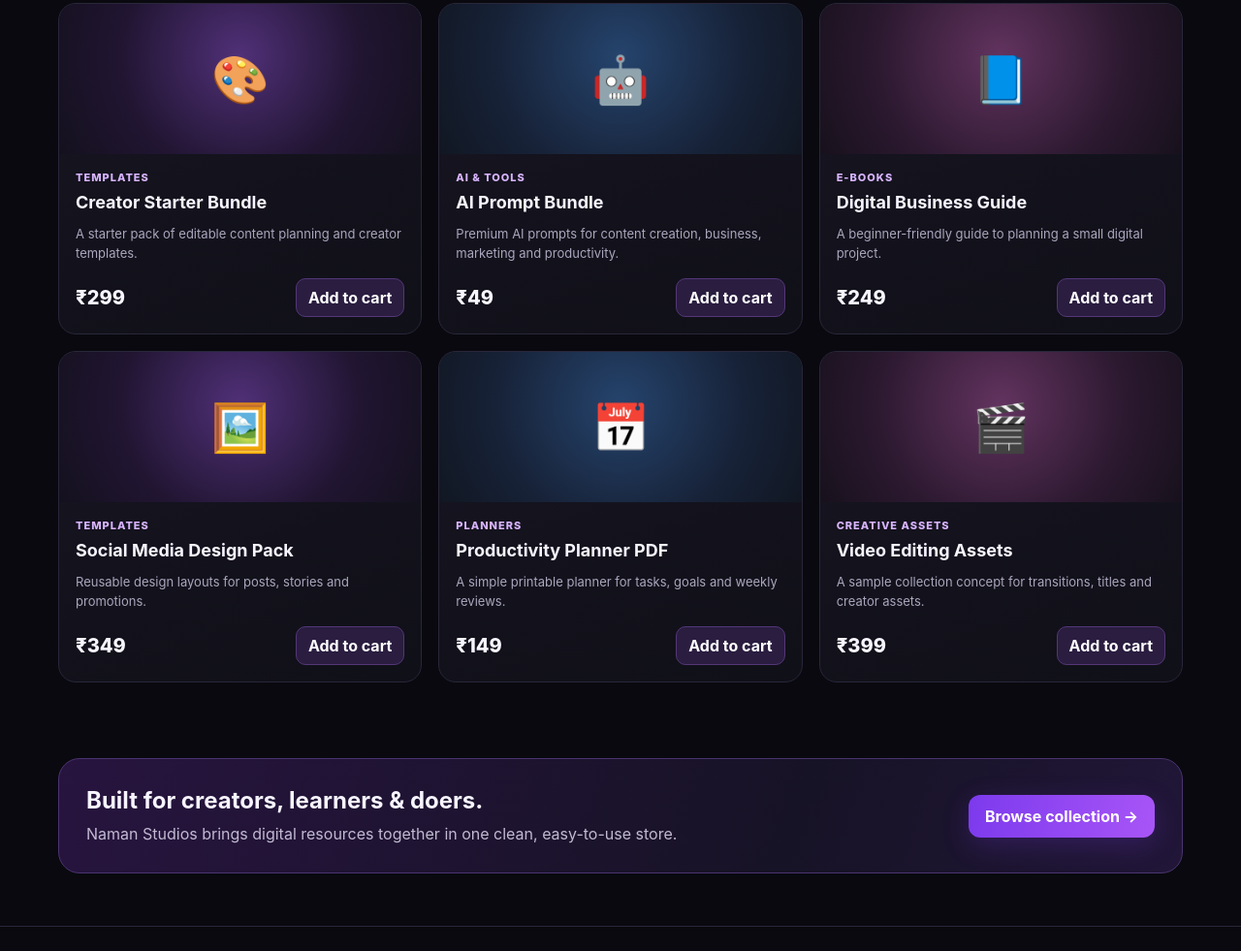
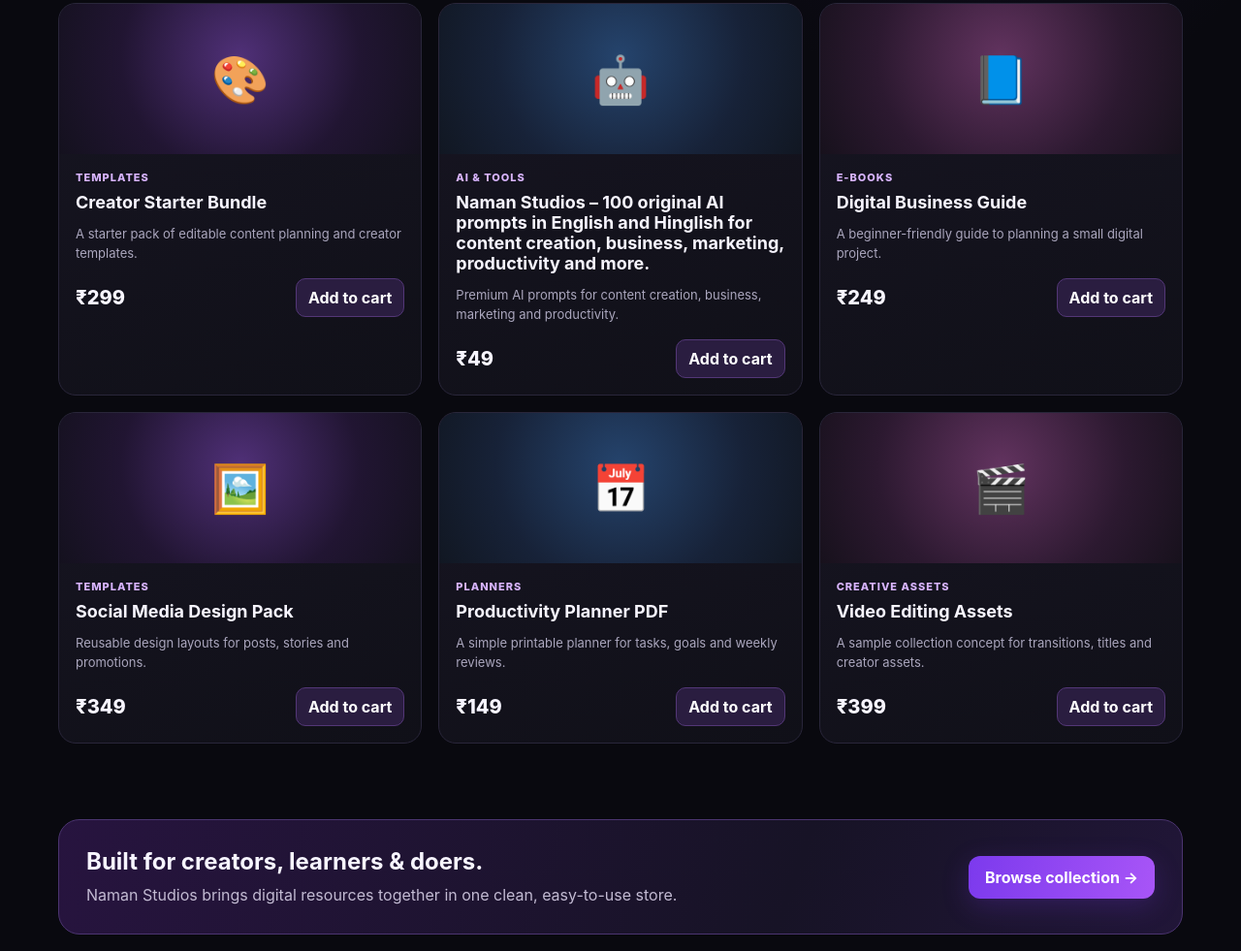
Before and after one commit to harshbhadauriya1237-byte/namanstudios, a plain HTML site: page index.html in a window 1280 px wide. Shown: the part 898-1879 px from the top of the page at 97% size. Drawn offline with Linux system fonts and the light colour scheme.

Commit message:
Update AI Prompt Book product details

```diff
--- a/index.html
+++ b/index.html
@@ -42,7 +42,7 @@ footer{border-top:1px solid var(--line);padding:28px 0;color:var(--muted);font-s
 <script>
 const products=[
 {id:1,name:"Creator Starter Bundle",category:"Templates",price:299,icon:"🎨",desc:"A starter pack of editable content planning and creator templates."},
-{id:2,name:"AI Prompt Bundle",category:"AI & Tools",price:49,icon:"🤖",desc:"Premium AI prompts for content creation, business, marketing and productivity."},
+{id:2,name:"Naman Studios – 100 original AI prompts in English and Hinglish for content creation, business, marketing, productivity and more.",category:"AI & Tools",price:49,icon:"🤖",desc:"Premium AI prompts for content creation, business, marketing and productivity."},
 {id:3,name:"Digital Business Guide",category:"E-books",price:249,icon:"📘",desc:"A beginner-friendly guide to planning a small digital project."},
 {id:4,name:"Social Media Design Pack",category:"Templates",price:349,icon:"🖼️",desc:"Reusable design layouts for posts, stories and promotions."},
 {id:5,name:"Productivity Planner PDF",category:"Planners",price:149,icon:"📅",desc:"A simple printable planner for tasks, goals and weekly reviews."},
```
